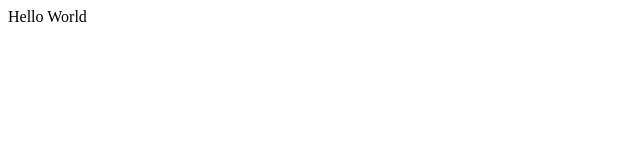
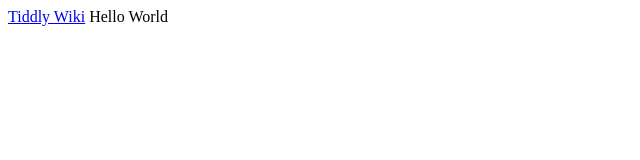
Before and after one commit to pandyroddick/pandyroddick.github.io, a plain HTML site: page index.html in a window 1280 px wide. Shown: the whole page, without its empty margins (0-640 px from the left). Drawn offline with Linux system fonts and the light colour scheme.

Commit message:
Slight update - should work

```diff
--- a/index.html
+++ b/index.html
@@ -6,7 +6,7 @@
   </head>
   <body>
     <a href="bw-wiki.md"></a>
-    <a href="bw-tiddlywiki.html"></a>
+    <a href="bw-tiddlywiki.html">Tiddly Wiki</a>
     Hello World
   </body>
 </html>
```
